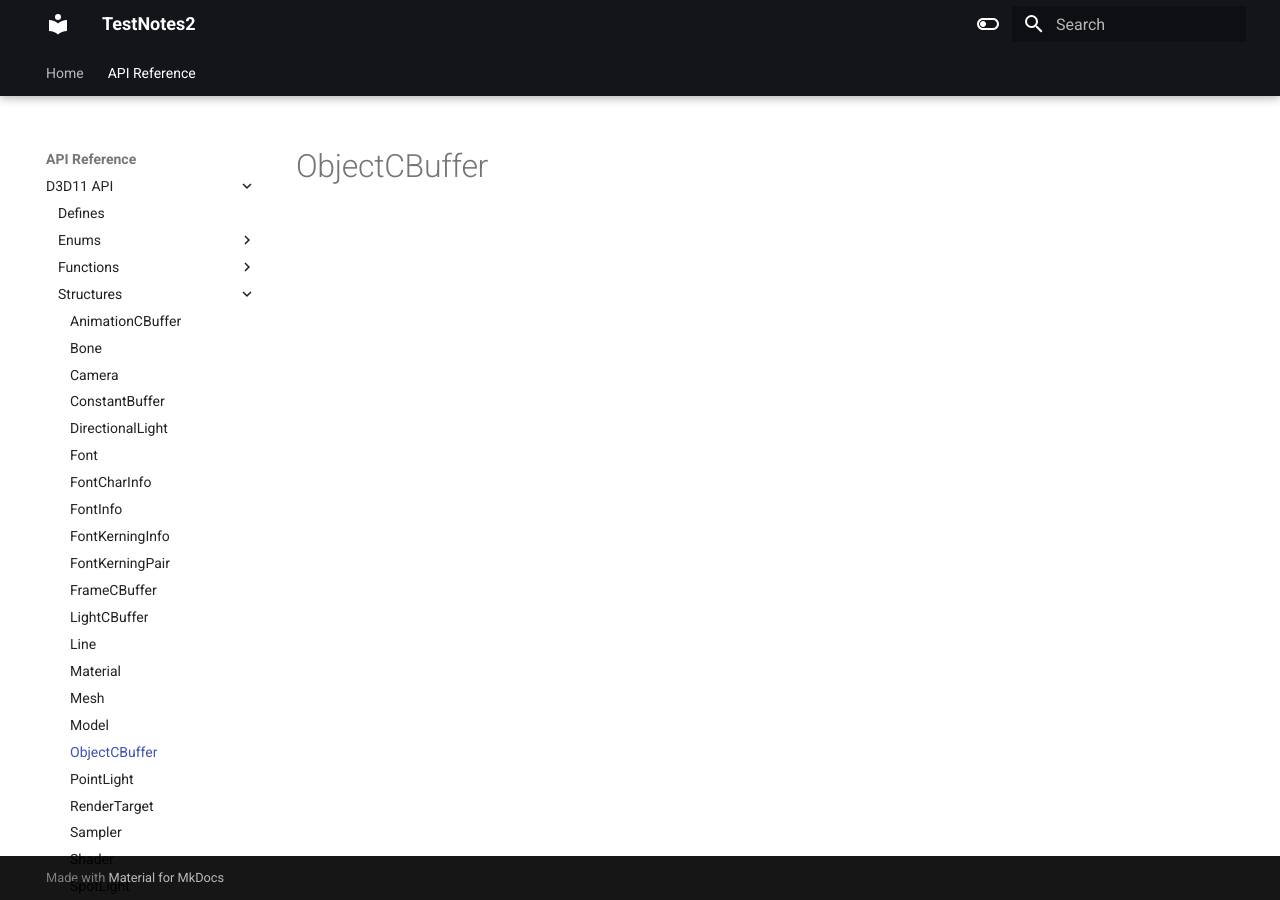
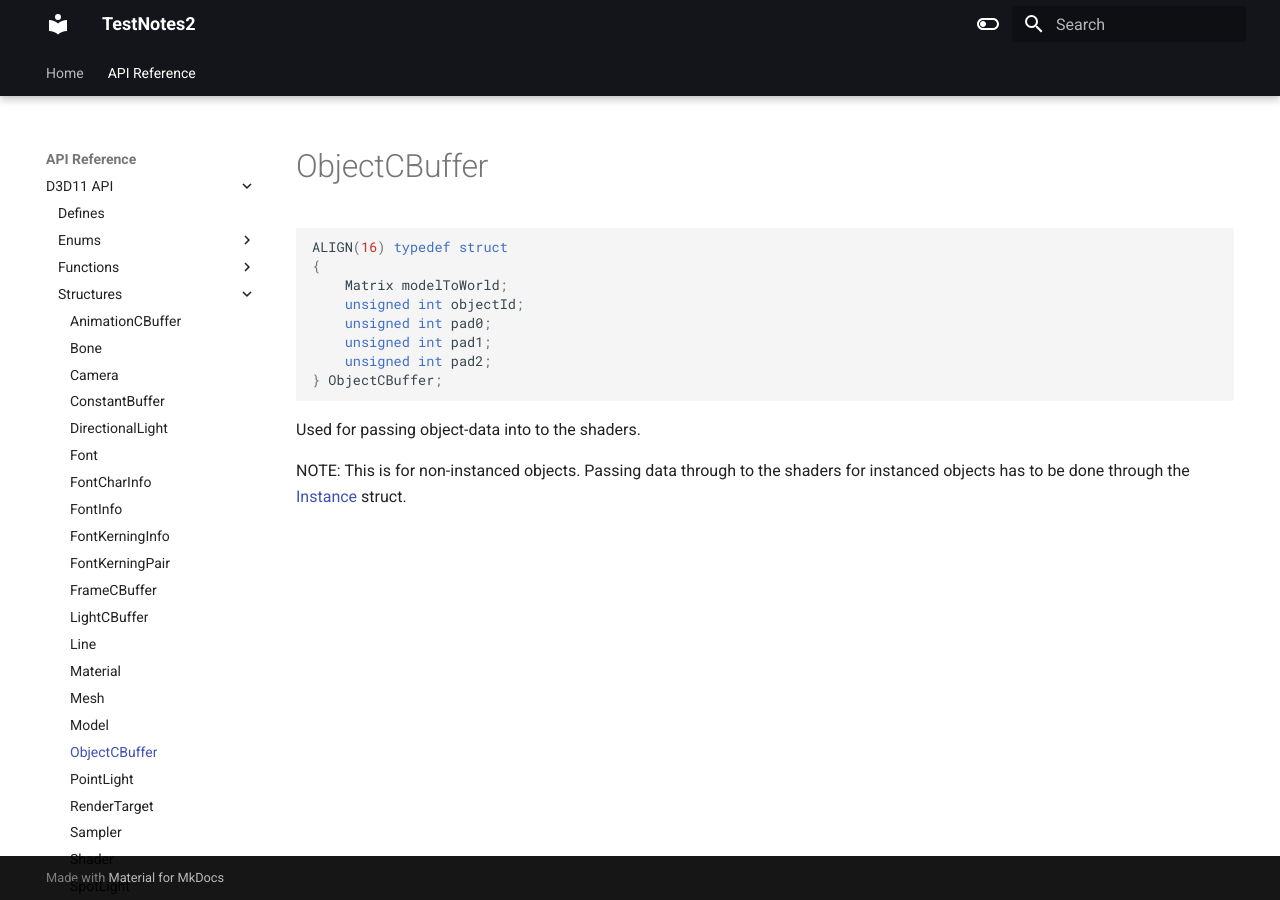
Before and after one commit to erichederstedt/TempEngineDocs, an MkDocs documentation site: the page built from docs/API Reference/D3D11 API/Structures/ObjectCBuffer.md, in a window 1280 px wide. Built offline with MkDocs 1.6.1 and Material for MkDocs 9.7.7, drawn with Linux system fonts in a browser that asks for light colours.

Commit message:
PUSH NOTE : ObjectCBuffer.md

````diff
--- a/docs/API Reference/D3D11 API/Structures/ObjectCBuffer.md
+++ b/docs/API Reference/D3D11 API/Structures/ObjectCBuffer.md
@@ -1 +1,16 @@
 # ObjectCBuffer
+
+```c++
+ALIGN(16) typedef struct
+{
+    Matrix modelToWorld;
+    unsigned int objectId;
+    unsigned int pad0;
+    unsigned int pad1;
+    unsigned int pad2;
+} ObjectCBuffer;
+```
+
+Used for passing object-data into to the shaders.
+
+NOTE: This is for non-instanced objects. Passing data through to the shaders for instanced objects has to be done through the [Instance](./Instance.md) struct.
````
